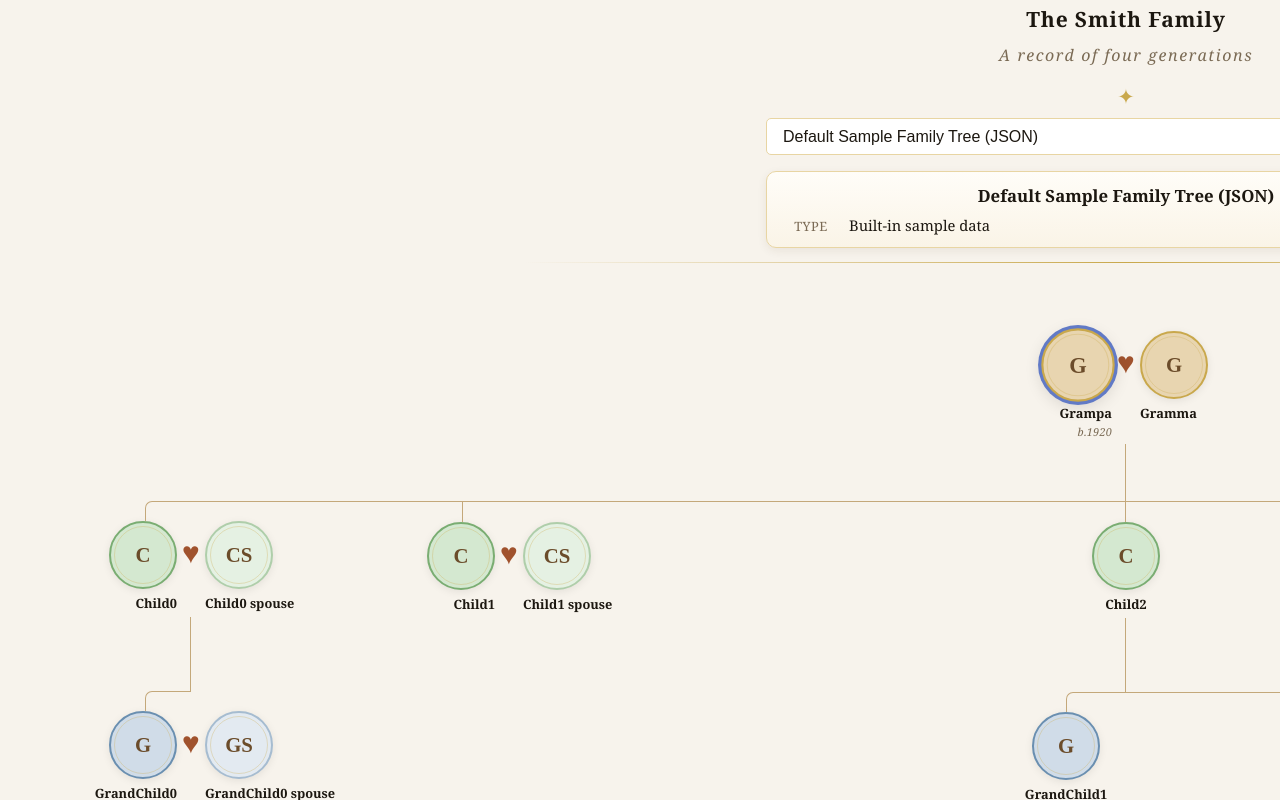
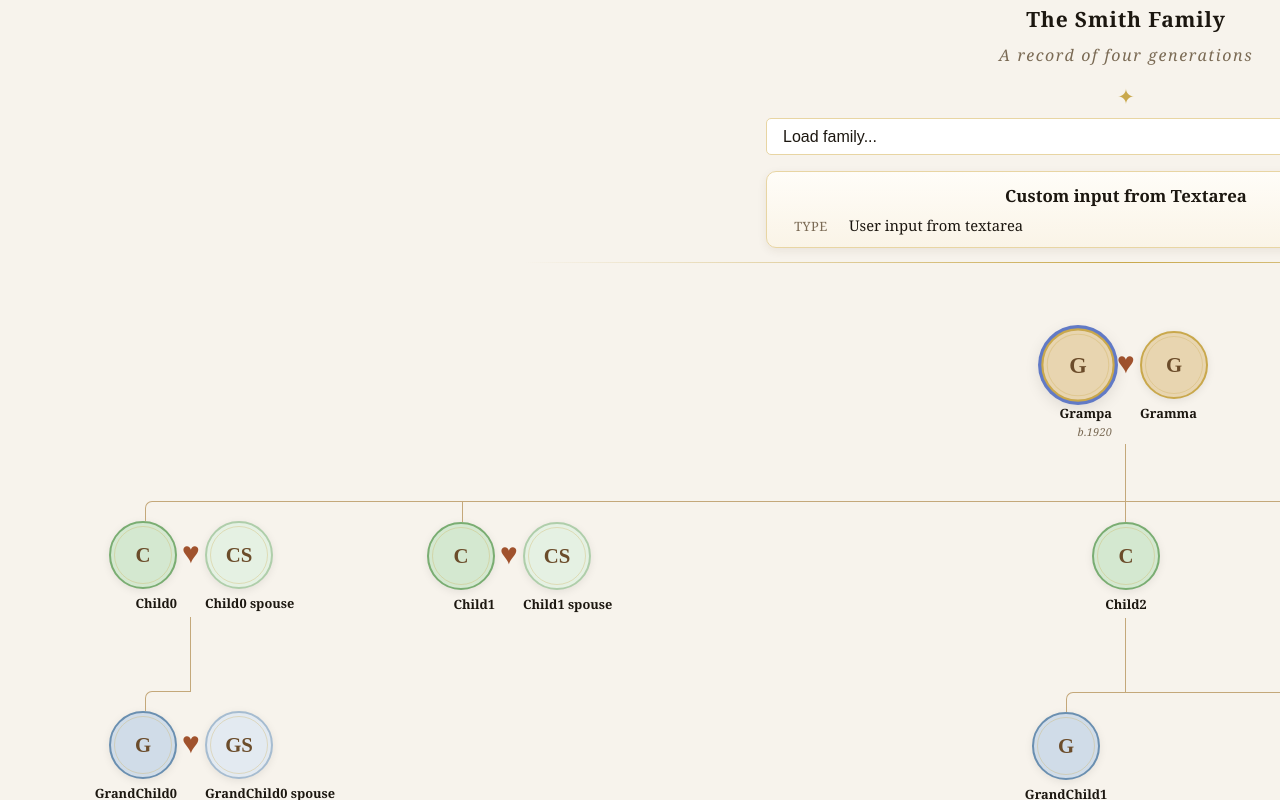
Before and after one commit to nyura123/family-tree-maker, a plain HTML site: page family_tree_to_html.html in a window 1280 px wide. Both pictures are taken after a click on the button "Update Family Tree". Shown: the part 560-1360 px from the top of the page. Drawn offline with Linux system fonts and the light colour scheme.

Commit message:
display source panel for custom textarea input

```diff
--- a/family_tree_to_html.html
+++ b/family_tree_to_html.html
@@ -1677,7 +1677,7 @@
       ></textarea>
     </div>
 
-    <button onclick="updateFamilyTree(document.getElementById('family-json-input').value)">Update Family Tree</button>
+    <button onclick="updateFromTextArea()">Update Family Tree</button>
     <button onclick="exportAsHtml()">Export as HTML</button>
     <!-- <button onclick="exportGedcomAsJson()">Export GEDCOM as JSON</button> -->
     <button onclick="openHTMLInNewTab()">Open in New Tab</button>
@@ -2151,19 +2151,27 @@
         }
       };
 
-      const otherSourceValues = [
-        "sample_family",
-      ];
+      const otherSourceValues = {
+        "sample_family": "Default Sample Family Tree (JSON)"
+      };
       </script>
 
     </div>
       <br></br>
       <script>
-        function addSampleFamilyOption(selectEl) {
-          const option = document.createElement("option");
-          option.value = "sample_family"; // no URL, will load default sample family tree in JSON format
-          option.textContent = "Default Sample Family Tree (JSON)";
-          selectEl.appendChild(option);
+        function addOtherSourceOptions(selectEl) {
+          if (!selectEl || selectEl.dataset.otherOptionsInitialized === "true") {
+            return;
+          }
+
+          for (const [value, label] of Object.entries(otherSourceValues)) {
+            const option = document.createElement("option");
+            option.value = value;
+            option.textContent = label;
+            selectEl.appendChild(option);
+          }
+
+          selectEl.dataset.otherOptionsInitialized = "true";
         }
 
         function populatePublicGedcomSelectOptions(selectEl) {
@@ -2176,7 +2184,8 @@
           placeholderOption.textContent = "Load family...";
           selectEl.appendChild(placeholderOption);
 
-          addSampleFamilyOption(selectEl);
+          addOtherSourceOptions(selectEl);
+
           for (const [url, metadata] of Object.entries(publicGedUrls)) {
             const name = metadata?.title || url.split("/").pop().replace(/\.ged$/, "").replace(/\+/g, " ");
             const option = document.createElement("option");
@@ -2236,6 +2245,19 @@
             return;
           }
 
+          if (optionValue === "from_textarea") {
+            metaEl.innerHTML = `
+              <div class="selected-source-card">
+                <div class="selected-source-title">Custom input from Textarea</div>
+                <div class="selected-source-row">
+                  <span class="selected-source-label">Type</span>
+                  <span class="selected-source-value">User input from textarea</span>
+                </div>
+              </div>
+            `;
+            return;
+          }
+
           const metadata = publicGedUrls[optionValue];
           if (!metadata) {
             const safeValue = escapeHtmlAttr(optionValue);
@@ -2293,7 +2315,7 @@
           const urlParam = new URL(window.location.href).searchParams.get("url");
           let selectedValue = "sample_family";
 
-          if (otherSourceValues.includes(sourceParam)) {
+          if (otherSourceValues[sourceParam]) {
             selectedValue = sourceParam;
           } else if (urlParam) {
             // if URL param is present, try to find a matching option with that URL
@@ -2641,6 +2663,13 @@
                 </body>
                 </html>`;
       }
+
+      function updateFromTextArea() {
+        updateFamilyTree(document.getElementById('family-json-input').value);
+        selectOption("");
+        renderSelectedSourceMeta("from_textarea");
+      }
+
       // export the family tree as an HTML file
       function exportAsHtml() {
         const wrappedHtml = getWrappedHtmlForExport();
@@ -2734,7 +2763,7 @@
           <p id="family-subtitle" class="family-sub"></p>
           <span class="ornament">✦</span>
           <select id="public-gedcom-select" onchange="if(this.value) { //navigate to source=url of the selected option to load the GEDCOM file from that URL
-            if (otherSourceValues.includes(this.value)) {
+            if (otherSourceValues[this.value]) {
               window.location.href = '?source=' + this.value;
               return;
             }
@@ -2915,6 +2944,7 @@
         // parse source from URL query parameter if present, otherwise use default familyJson
         const urlParams = new URLSearchParams(window.location.search);
         const sourceParam = urlParams.get("source");
+
         if (sourceParam == "url") {
           const urlToLoad = urlParams.get("url");
           if (urlToLoad) {
```
